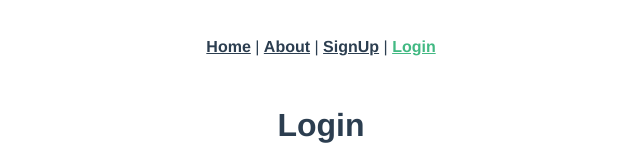
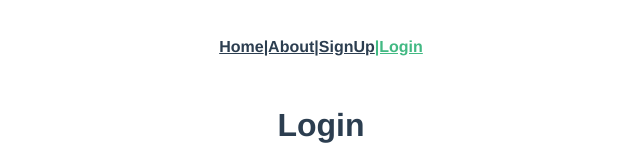
Before and after one commit to magdamk/panpizza-client, a Vue app: page /#/login in a window 1280 px wide. Shown: the top 160 px of the page, without its empty margins (319-959 px from the left). Built offline with nearby package versions, Linux system fonts and the light colour scheme.

Commit message:
Login details corrected

```diff
--- a/src/App.vue
+++ b/src/App.vue
@@ -1,9 +1,11 @@
 <template>
   <div id="nav">
-    <router-link to="/">Home</router-link> |
-    <router-link to="/about">About</router-link> |
-    <router-link to="/sign-up">SignUp</router-link> |
-    <router-link to="/login">Login</router-link>
+    <router-link to="/">Home</router-link>
+    <router-link to="/about">|About</router-link>
+    <router-link v-if="!this.$store.getters.isLoggedIn" to="/sign-up">|SignUp</router-link>
+    <router-link v-if="!this.$store.getters.isLoggedIn" to="/login">|Login</router-link>
+    <router-link v-if="this.$store.getters.isLoggedIn" to="/logout">|Logout</router-link>
+
   </div>
   <router-view/>
 </template>
```
